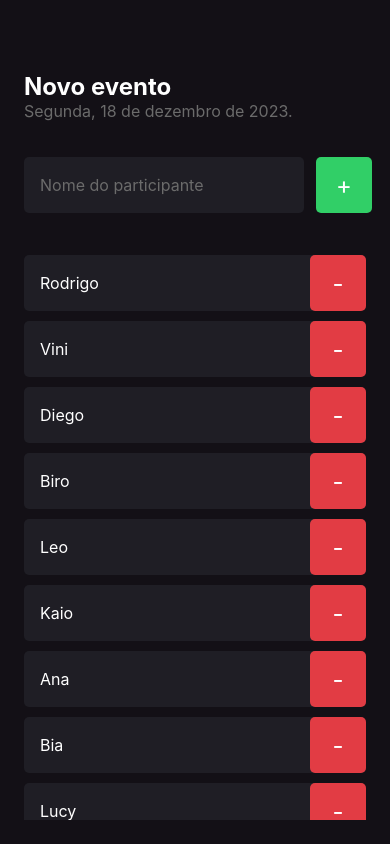
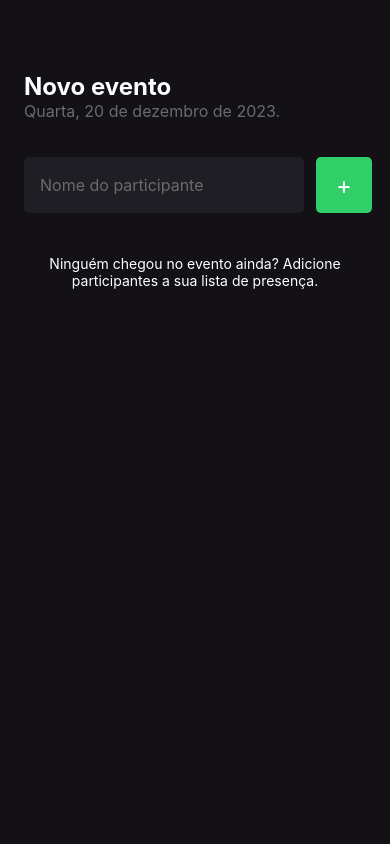
Before and after one commit to ottogugel/imhere, a React Native app: screen / in a window 390 px wide. Built offline with nearby package versions, Linux system fonts and the light colour scheme.

Commit message:
add useState

```diff
--- a/src/screens/index.tsx
+++ b/src/screens/index.tsx
@@ -1,15 +1,20 @@
 import { View, Text, TextInput, TouchableOpacity, FlatList, Alert } from 'react-native'
+import React, { useState } from 'react';
 import { styles } from './styles'
 import { Participant } from '../components/Participant'
 
 export function Home() {
 
-  const participants = ['Rodrigo', 'Vini', 'Diego', 'Biro', 'Leo', 'Kaio', 'Ana', 'Bia', 'Lucy'];
+  const [participants, setParticipants ] = useState<string[]>([]);
+  const [participantName, setParticipantName] = useState('');
 
   function handleParticipantAdd() {
-    if(participants.includes("Rodrigo")){
+    if(participants.includes(participantName)){
       return Alert.alert("Participante Existe", "Já existe um participante na lista com esse nome")
     }
+
+    setParticipants(prevState => [...prevState, participantName]);
+    setParticipantName('');
   }
 
   function handleParticipantRemove(name: string) {
@@ -30,13 +35,15 @@ export function Home() {
     <View style={styles.container}>
       <Text style={styles.eventName}>Novo evento</Text>
 
-      <Text style={styles.eventDate}>Segunda, 18 de dezembro de 2023.</Text>
+      <Text style={styles.eventDate}>Quarta, 20 de dezembro de 2023.</Text>
 
       <View style={styles.form}>
         <TextInput
           style={styles.input}
           placeholder="Nome do participante"
           placeholderTextColor="#6B6B6B"
+          onChangeText={setParticipantName}
+          value={participantName}
         />
 
         <TouchableOpacity style={styles.button} onPress={handleParticipantAdd}>
```
